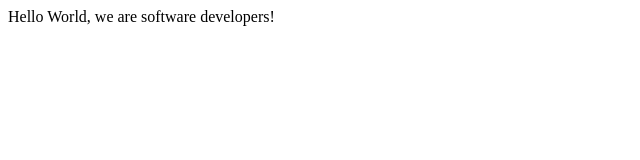
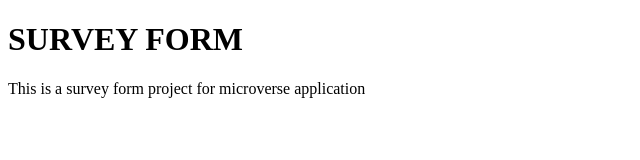
Before and after one commit to gleon92/microverse-project3, a plain HTML site: page index.html in a window 1280 px wide. Shown: the whole page, without its empty margins (0-640 px from the left). Drawn offline with Linux system fonts and the light colour scheme.

Commit message:
Steps 1 and 2

```diff
--- a/index.html
+++ b/index.html
@@ -8,7 +8,8 @@
 
   <body>
     <script src="https://cdn.freecodecamp.org/testable-projects-fcc/v1/bundle.js"></script>
-    Hello World, we are software developers!
+    <h1 id="title"> SURVEY FORM</h1>
+    <p id="description">This is a survey form project for microverse application</p>
     <!--
 
     Hello Camper!
```
